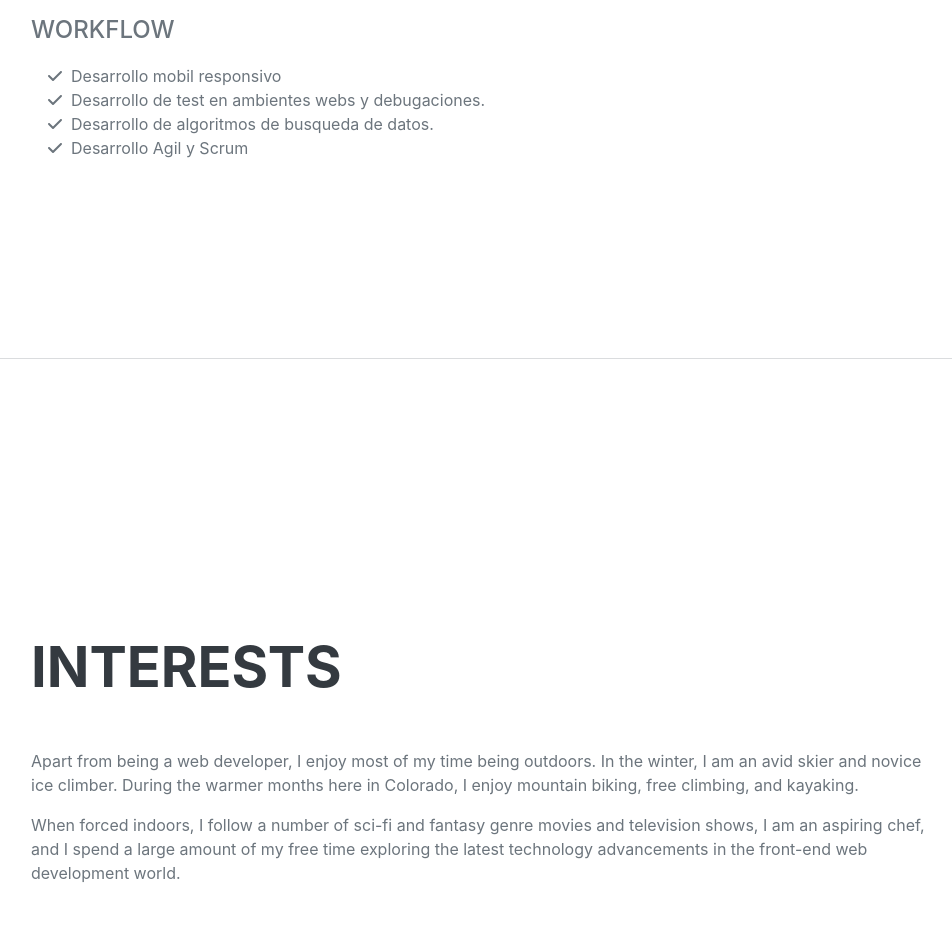
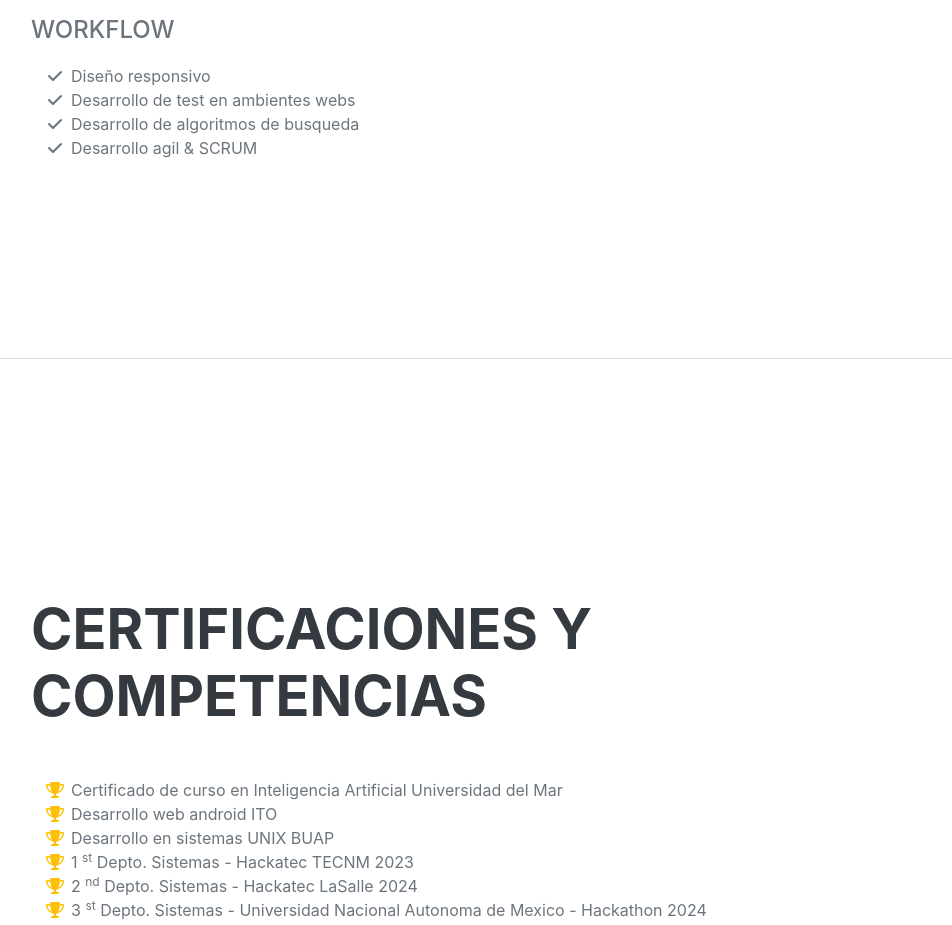
Before and after one commit to AbelSantJim/PortafolioAbel, a plain HTML site: page index.html in a window 1280 px wide. Shown: the part 2960-3885 px from the top of the page, without its empty margins (289-1241 px from the left). Drawn offline with nearby package versions, Linux system fonts and the light colour scheme; a web font is replaced by a local one.

Commit message:
Update index.html

```diff
--- a/index.html
+++ b/index.html
@@ -19,7 +19,7 @@
         <!-- Navigation-->
         <nav class="navbar navbar-expand-lg navbar-dark bg-primary fixed-top" id="sideNav">
             <a class="navbar-brand js-scroll-trigger" href="#page-top">
-                <span class="d-block d-lg-none">Clarence Taylor\</span>
+                <span class="d-block d-lg-none">Abel Santiago\</span>
                 <span class="d-none d-lg-block"><img class="img-fluid img-profile rounded-circle mx-auto mb-2" src="assets/img/profile.jpg" alt="..." /></span>
             </a>
             <button class="navbar-toggler" type="button" data-bs-toggle="collapse" data-bs-target="#navbarResponsive" aria-controls="navbarResponsive" aria-expanded="false" aria-label="Toggle navigation"><span class="navbar-toggler-icon"></span></button>
@@ -138,30 +138,21 @@
                     <ul class="fa-ul mb-0">
                         <li>
                             <span class="fa-li"><i class="fas fa-check"></i></span>
-                            Desarrollo mobil responsivo
+                           Diseño responsivo
                         </li>
                         <li>
                             <span class="fa-li"><i class="fas fa-check"></i></span>
-                            Desarrollo de test en ambientes webs y debugaciones.
+                            Desarrollo de test en ambientes webs
                         </li>
                         <li>
                             <span class="fa-li"><i class="fas fa-check"></i></span>
-                            Desarrollo de algoritmos de busqueda de datos.
+                            Desarrollo de algoritmos de busqueda
                         </li>
                         <li>
                             <span class="fa-li"><i class="fas fa-check"></i></span>
-                            Desarrollo Agil y Scrum
+                           Desarrollo agil & SCRUM
                         </li>
                     </ul>
-                </div>
-            </section>
-            <hr class="m-0" />
-            <!-- Interests-->
-            <section class="resume-section" id="interests">
-                <div class="resume-section-content">
-                    <h2 class="mb-5">Interests</h2>
-                    <p>Apart from being a web developer, I enjoy most of my time being outdoors. In the winter, I am an avid skier and novice ice climber. During the warmer months here in Colorado, I enjoy mountain biking, free climbing, and kayaking.</p>
-                    <p class="mb-0">When forced indoors, I follow a number of sci-fi and fantasy genre movies and television shows, I am an aspiring chef, and I spend a large amount of my free time exploring the latest technology advancements in the front-end web development world.</p>
                 </div>
             </section>
             <hr class="m-0" />
```
